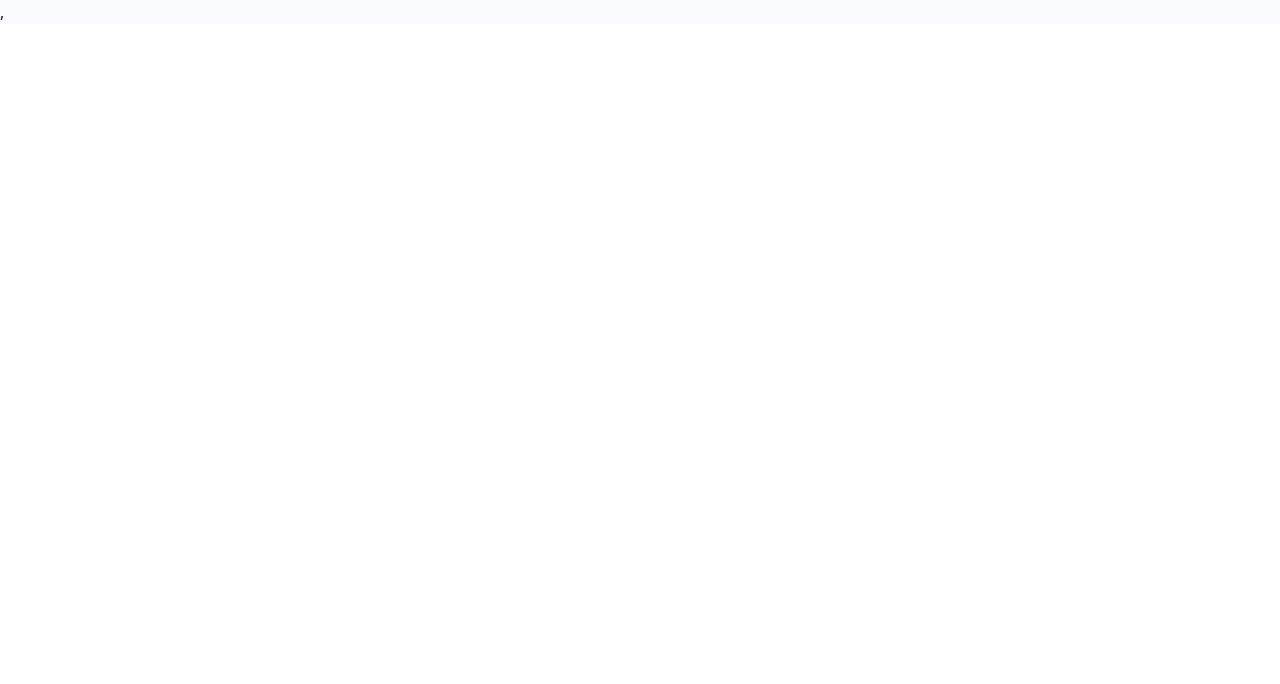
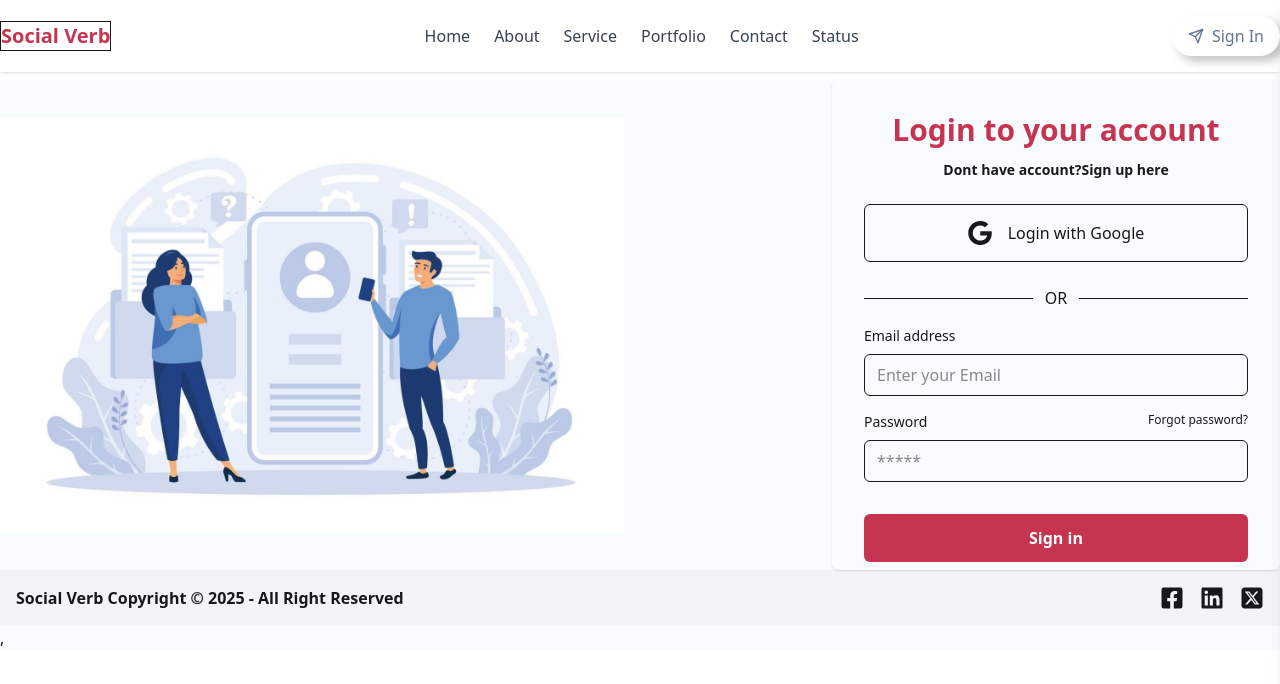
Before and after one commit to Rifatinfo/portfolio-social-verb-web, a React (Vite) app: page /login in a window 1280 px wide. Before the commit this address had no page. Shown: the top 684 px of the page. Built offline with nearby package versions, Linux system fonts and the light colour scheme.

Commit message:
login and portfolio add

```diff
--- a/src/Components/NeumorphismButton.jsx
+++ b/src/Components/NeumorphismButton.jsx
@@ -1,7 +1,9 @@
 import { FiSend } from "react-icons/fi";
+import { Link } from "react-router-dom";
 
 const NeumorphismButton = () => {
-    return (
+  return (
+    <Link to="/login">
       <button
         className={`
           px-4 py-2 rounded-full
@@ -18,7 +20,8 @@ const NeumorphismButton = () => {
         <FiSend />
         <span>Sign In</span>
       </button>
-    );
-  };
+    </Link>
+  );
+};
 
-  export default NeumorphismButton;
+export default NeumorphismButton;
--- a/src/Components/PageTitle2/PageTitle2.jsx
+++ b/src/Components/PageTitle2/PageTitle2.jsx
@@ -6,7 +6,7 @@ const PageTitle2 = () => {
   const {PortfolioRef} = useContext(ScrollContext);
   return (
     <section ref={PortfolioRef} className="bg-[#f9fcff] py-[70px]">
-      <div className="mx-auto px-4 sm:container">
+      <div className="md:max-w-7xl md:mx-auto">
         <div className="border-l-[5px] border-[#dd0429] pl-5">
           <h2 className="mb-2 text-4xl font-semibold text-dark">
           work showcase
--- a/src/Navbar/Navbar.jsx
+++ b/src/Navbar/Navbar.jsx
@@ -15,11 +15,11 @@ const Navbar = () => {
   return (
     <div className="bg-gray-100 ">
       <nav className="fixed top-0 left-0 w-full shadow bg-white z-50">
-        <div className="md:max-w-7xl md:mx-auto border">
+        <div className="md:max-w-7xl md:mx-auto ">
         <div className="flex justify-between items-center  py-4">
           {/* Logo */}
           <div className="border">
-          <Link onClick={() => scrollToSection(HomeRef)}><p>Social Verb</p></Link>
+          <Link onClick={() => scrollToSection(HomeRef)}><p className="text-[#C73450] font-bold text-xl">Social Verb</p></Link>
           </div>
 
           {/* Desktop Menu */}
--- /dev/null
+++ b/src/Pages/Login/Login.jsx
@@ -0,0 +1,51 @@
+import formLogo from '../../assets/login-image.jpg'
+const Login = () => {
+    return (
+        <div className="mt-[80px]">
+            <div className="md:flex md:justify-between md:gap-8 md:max-w-7xl md:mx-auto">
+                <div className='md:w-1/2 md:flex justify-center items-center'>
+                    <img src={formLogo} alt="" />
+                </div>
+                <div className=' md:w-1/2 md:flex justify-end items-center'>
+                    <div className="w-full  h-[490px] max-w-md p-4 rounded-md shadow sm:p-8 dark:bg-gray-50 dark:text-gray-800">
+                        <h2 className="mb-3 text-3xl font-bold text-center text-[#C73450]">Login to your account</h2>
+                        <p className="text-sm text-center dark:text-gray-600 font-semibold">Dont have account?
+                            <a href="#" rel="noopener noreferrer" className="focus:underline hover:underline hover:text-[#C73450]">Sign up here</a>
+                        </p>
+                        <div className="my-6 space-y-4">
+                            <button aria-label="Login with Google" type="button" className="hover:bg-[#C73450] hover:border-[#C73450] hover:text-white flex items-center justify-center w-full p-4 space-x-4 border rounded-md focus:ring-2 focus:ring-offset-1 dark:border-gray-600 focus:dark:ring-violet-600">
+                                <svg xmlns="http://www.w3.org/2000/svg" viewBox="0 0 32 32" className="w-6 h-6 fill-current">
+                                    <path d="M16.318 13.714v5.484h9.078c-0.37 2.354-2.745 6.901-9.078 6.901-5.458 0-9.917-4.521-9.917-10.099s4.458-10.099 9.917-10.099c3.109 0 5.193 1.318 6.38 2.464l4.339-4.182c-2.786-2.599-6.396-4.182-10.719-4.182-8.844 0-16 7.151-16 16s7.156 16 16 16c9.234 0 15.365-6.49 15.365-15.635 0-1.052-0.115-1.854-0.255-2.651z"></path>
+                                </svg>
+                                <p>Login with Google</p>
+                            </button>
+                        </div>
+                        <div className="flex items-center w-full my-4">
+                            <hr className="w-full dark:text-gray-600" />
+                            <p className="px-3 dark:text-gray-600">OR</p>
+                            <hr className="w-full dark:text-gray-600" />
+                        </div>
+                        <form noValidate="" action="" className="space-y-8">
+                            <div className="space-y-4">
+                                <div className="space-y-2">
+                                    <label htmlFor="email" className="block text-sm">Email address</label>
+                                    <input type="email" name="email" id="email" placeholder="Enter your Email" className="w-full px-3 py-2 border rounded-md dark:border-gray-300 dark:bg-gray-50 dark:text-gray-800 focus:dark:border-violet-600" />
+                                </div>
+                                <div className="space-y-2">
+                                    <div className="flex justify-between">
+                                        <label htmlFor="password" className="text-sm">Password</label>
+                                        <a rel="noopener noreferrer" href="#" className="text-xs hover:underline dark:text-gray-600">Forgot password?</a>
+                                    </div>
+                                    <input type="password" name="password" id="password" placeholder="*****" className="w-full px-3 py-2 border rounded-md dark:border-gray-300 dark:bg-gray-50 dark:text-gray-800 focus:dark:border-violet-600" />
+                                </div>
+                            </div>
+                            <button type="button" className="w-full px-8 py-3 font-semibold rounded-md bg-[#C73450]  text-white">Sign in</button>
+                        </form>
+                    </div>
+                </div>
+            </div>
+        </div>
+    );
+};
+
+export default Login;
--- a/src/Router/Routers.jsx
+++ b/src/Router/Routers.jsx
@@ -6,6 +6,7 @@ import Home from "../Pages/Home/Home";
 import ErrorPage from "../Pages/Home/ErrorPage/ErrorPage";
 import VideoDetails from "../Pages/Home/VideoDetails/VideoDetails";
 import OurTeam from "../Components/OurTeam/OurTeam";
+import Login from "../Pages/Login/Login";
 
   const router = createBrowserRouter([
     {
@@ -26,6 +27,10 @@ import OurTeam from "../Components/OurTeam/OurTeam";
         {
             path : "/our-team",
             element : <OurTeam></OurTeam>
+        },
+        {
+            path : "/login",
+            element : <Login></Login>
         }
       ],
     },
```
Also changed, not shown: src/Components/Portfolio/Portfolio.jsx (+28 -85 lines), src/assets/login-image.jpg (added).
